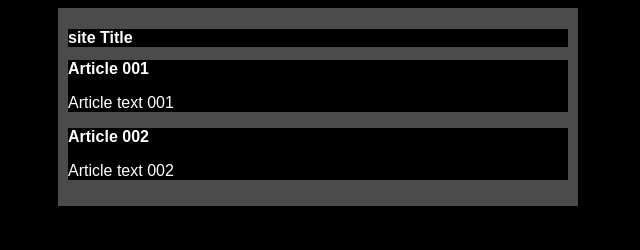
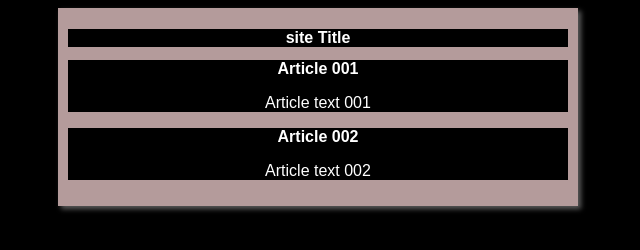
Before and after one commit to JoaoAN2/Hello-World, a plain HTML site: page Hello-World-Site/Project-site.html in a window 1280 px wide. Shown: the whole page, without its empty margins (322-962 px from the left). Drawn offline with Linux system fonts and the light colour scheme.

Commit message:
Update style.css

```diff
--- a/CSS-Hello-World-Site/style.css
+++ b/CSS-Hello-World-Site/style.css
@@ -3,6 +3,7 @@
     font-size: 16px;
     color: white;
     background-color: black;
+    text-align: center;
 }
 
 body{
@@ -10,9 +11,9 @@ body{
 }
 
 main{
-    background-color: #4b4b4b;
+    background-color: #b49b9b;
     width: 500px;
     margin: auto;
     padding: 10px;
-    box-shadow: 3px 3px 5px rgba(0,0,0,0.5);
+    box-shadow: 3px 3px 5px rgba(184, 184, 184, 0.5);
 }
```
